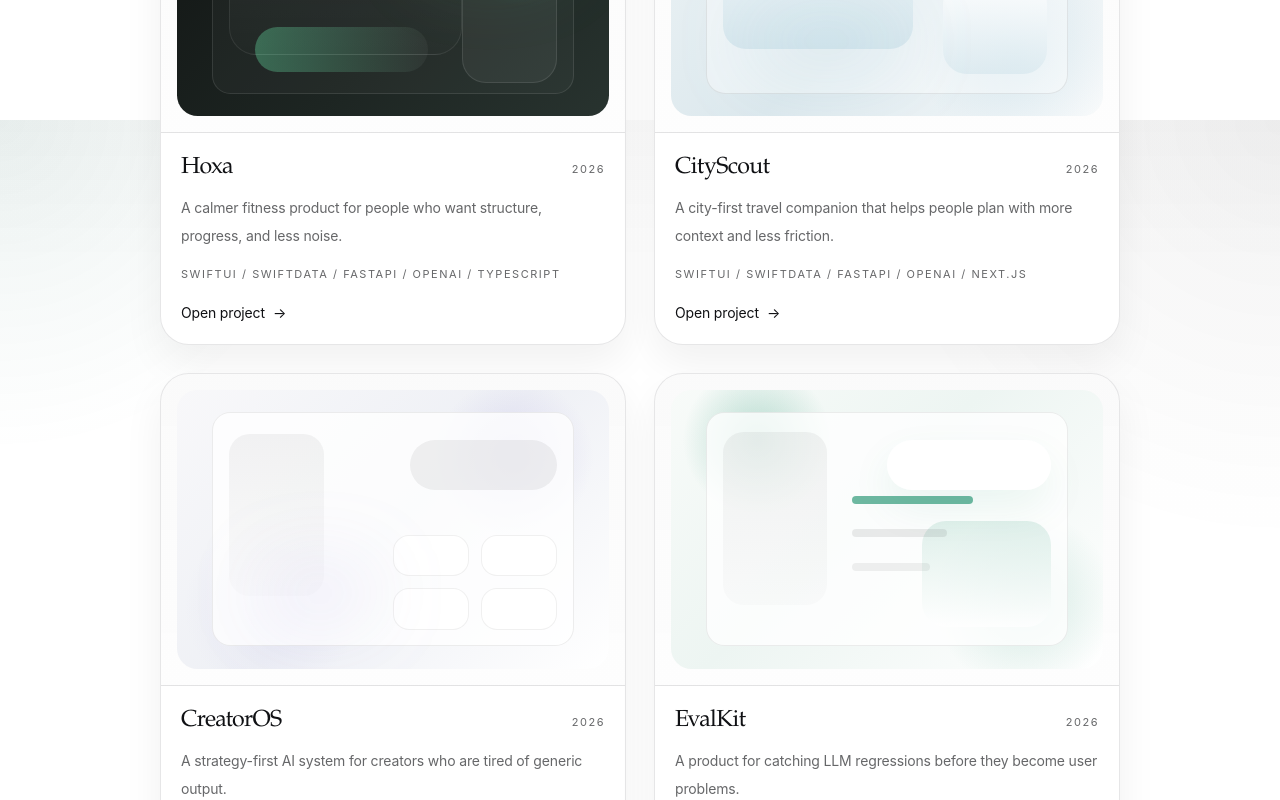
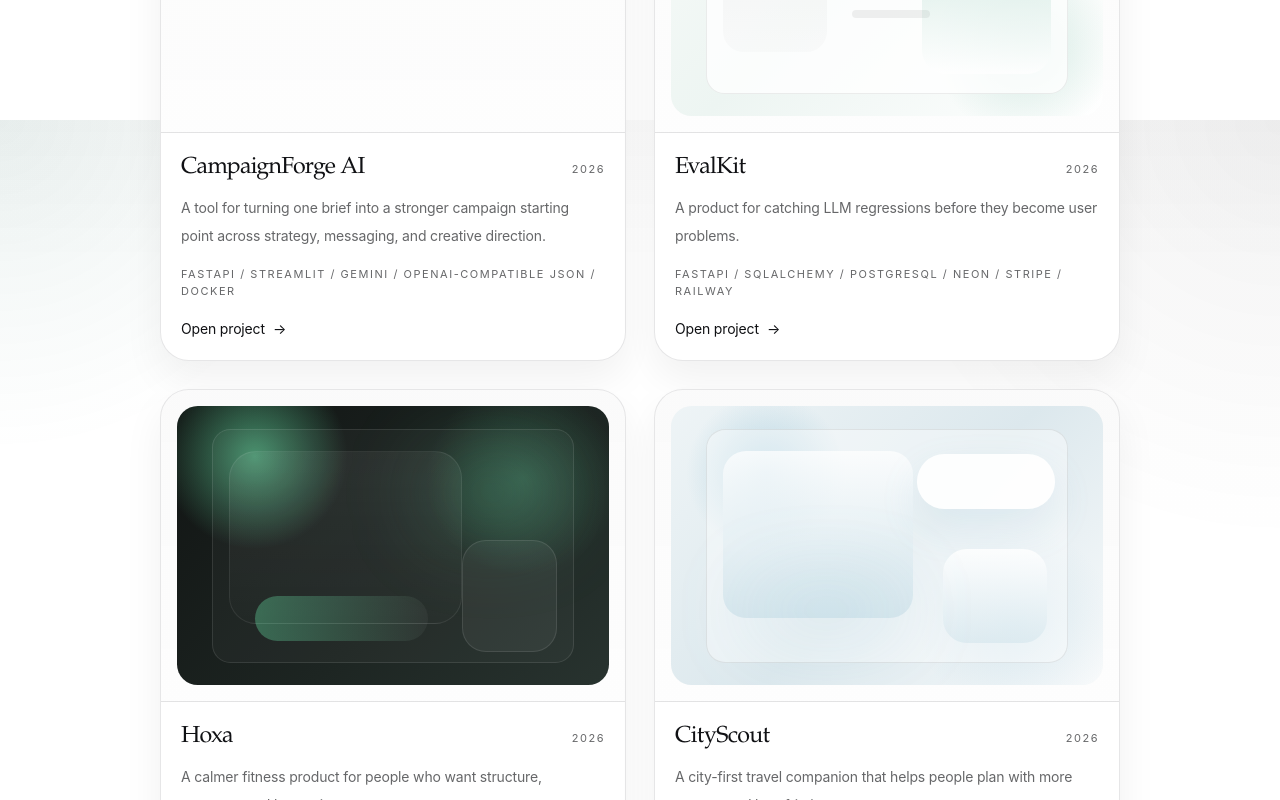
Before and after one commit to Peippo1/portfolio-site, a Next.js app: page / in a window 1280 px wide. Shown: the part 1480-2280 px from the top of the page. Built offline with nearby package versions, Linux system fonts and the light colour scheme; no server answers.

Commit message:
Reorder homepage featured products and writing

```diff
--- a/src/app/page.tsx
+++ b/src/app/page.tsx
@@ -14,28 +14,28 @@ import {
 } from "@/data/writing";
 import { IconMark } from "@/components/ui/icon-mark";
 
-const featuredProjects = ["hoxa", "cityscout", "creatoros", "evalkit"]
+const featuredProjects = ["campaignforge-ai", "evalkit", "hoxa", "cityscout"]
   .map((slug) => getProjectBySlug(slug))
   .filter((project) => project !== undefined);
 
 const activeBuildLinks = [
-  { title: "Hoxa", oneLine: hoxaSummary.oneLine, href: "/projects/hoxa" },
-  { title: "CityScout", oneLine: cityScoutSummary.oneLine, href: "/projects/cityscout" },
-  { title: "CreatorOS", oneLine: creatorOSSummary.oneLine, href: "/projects/creatoros" },
   {
     title: "CampaignForge AI",
     oneLine: campaignForgeSummary.oneLine,
     href: "/projects/campaignforge-ai",
   },
   { title: "EvalKit", oneLine: evalkitSummary.oneLine, href: "/projects/evalkit" },
+  { title: "Hoxa", oneLine: hoxaSummary.oneLine, href: "/projects/hoxa" },
+  { title: "CityScout", oneLine: cityScoutSummary.oneLine, href: "/projects/cityscout" },
+  { title: "CreatorOS", oneLine: creatorOSSummary.oneLine, href: "/projects/creatoros" },
 ];
 
 const featuredWriting = [
   getWritingEntryBySlug("building-a-reusable-pr-to-paper-trail-workflow"),
   getWritingEntryBySlug("introducing-campaignforge-ai"),
   getWritingEntryBySlug("choosing-the-right-commercial-path-for-campaignforge-ai"),
+  getWritingEntryBySlug("what-campaignforge-ai-needs-before-hosted-deployment"),
   getWritingEntryBySlug("introducing-evalkit"),
-  getWritingEntryBySlug("why-im-building-cityscout"),
 ].filter((entry) => entry !== undefined);
 
 const workflowLinks = [
```
